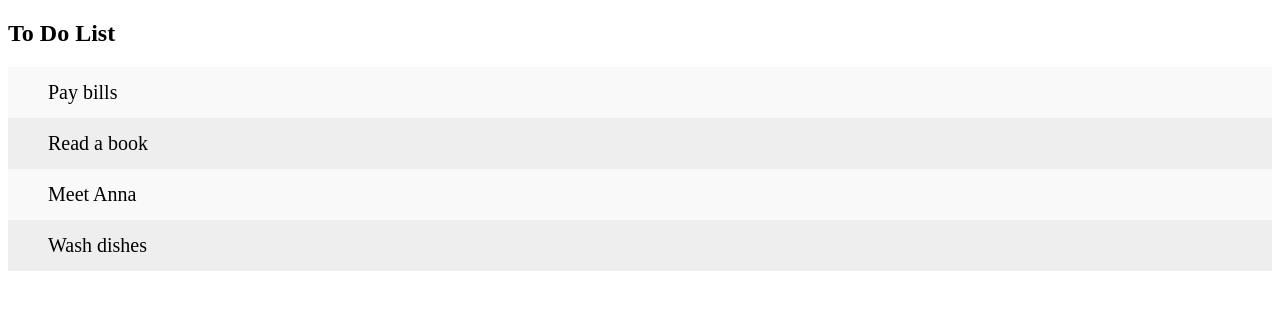
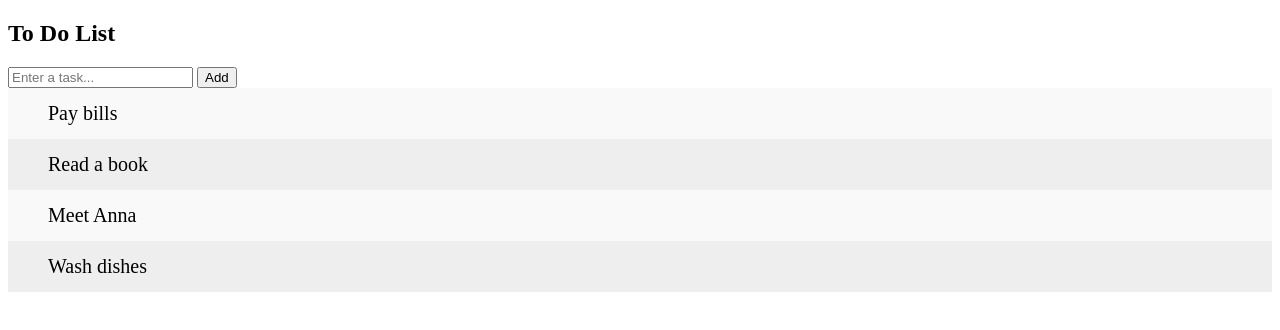
Before and after one commit to Ian-Mercado-Jr/Lab-Exercise-001---HTML-CSS-JS, a plain HTML site: page index.html in a window 1280 px wide. Drawn offline with Linux system fonts and the light colour scheme.

Commit message:
update in the index

```diff
--- a/index.html
+++ b/index.html
@@ -3,11 +3,17 @@
     <head>
         <title>Website Title</title>
         <link rel = "stylesheet" type="text/css" href="indexstyle.css">
+        <script src="indexscript.js"></script> <!--include the js script into our html file-->
     </head>
     <body>
         <div>
             <h2>To Do List</h2>
-            <ul>
+            <form method>
+                <input type="text" id="newTask" placeholder="Enter a task...">
+                <button type="button" id="taskButton" onclick="addListItem()">Add</button>
+                <!--added onclick event in button which calls the addListItem() function-->
+            </form>
+            <ul id="taskList">
                 <li>Pay bills</li>
                 <li>Read a book</li>
                 <li>Meet Anna</li>
```
